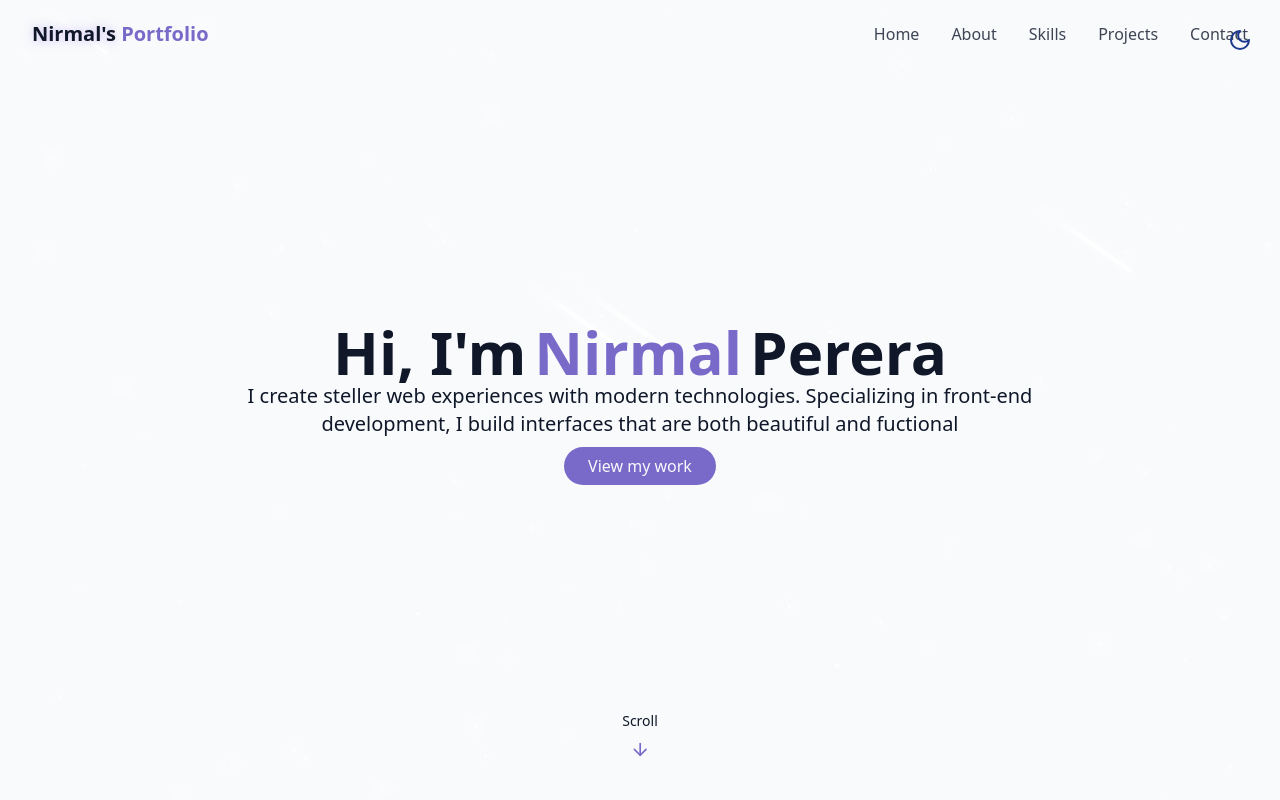
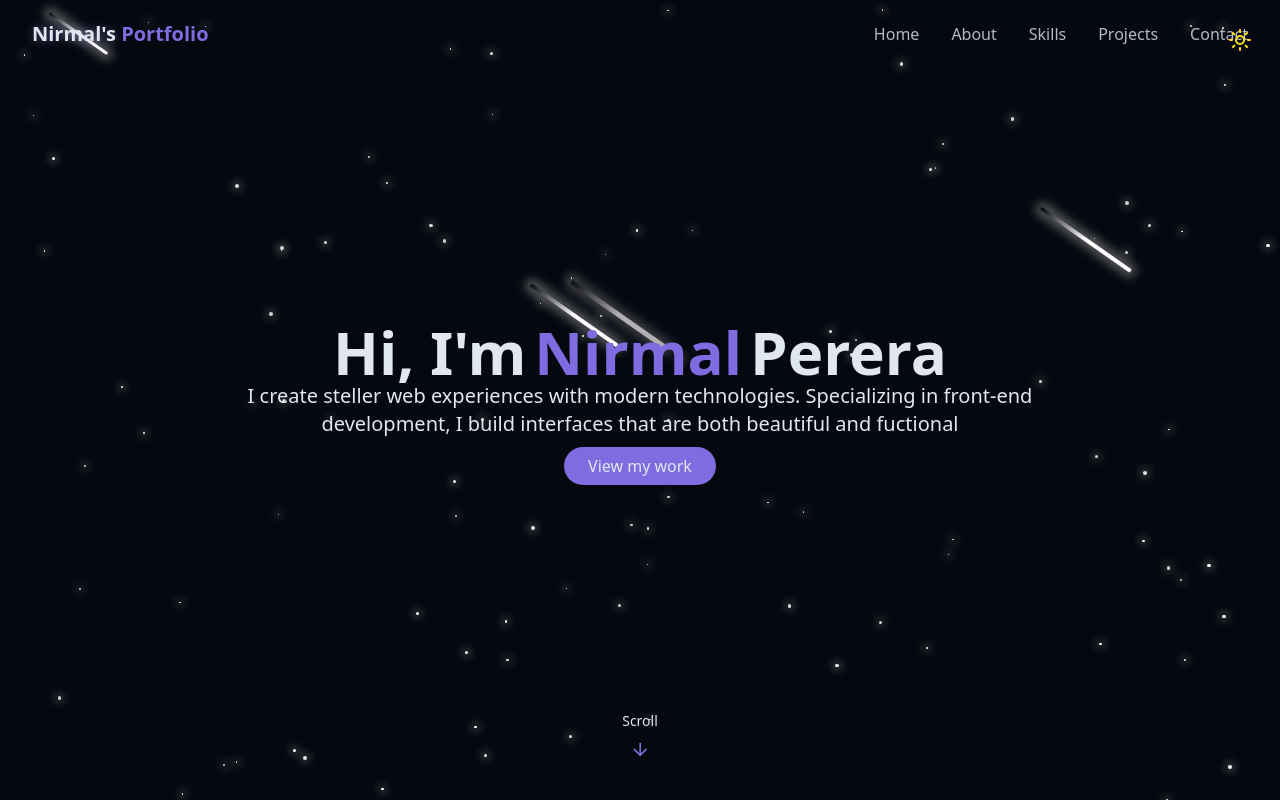
Before and after one commit to nirmal-404/portfolio, a React (Vite) app: page / in a window 1280 px wide. Shown: the top 800 px of the page. Built offline with nearby package versions, Linux system fonts and the light colour scheme.

Commit message:
set default theme as dark

```diff
--- a/src/components/ThemeToggle.jsx
+++ b/src/components/ThemeToggle.jsx
@@ -5,6 +5,7 @@ const ThemeToggle = () => {
 
 
     useEffect(() => {
+        localStorage.setItem('theme', 'dark')
         const theme = localStorage.getItem('theme')
         if (theme === 'dark') {
             document.documentElement.classList.add('dark')
```
